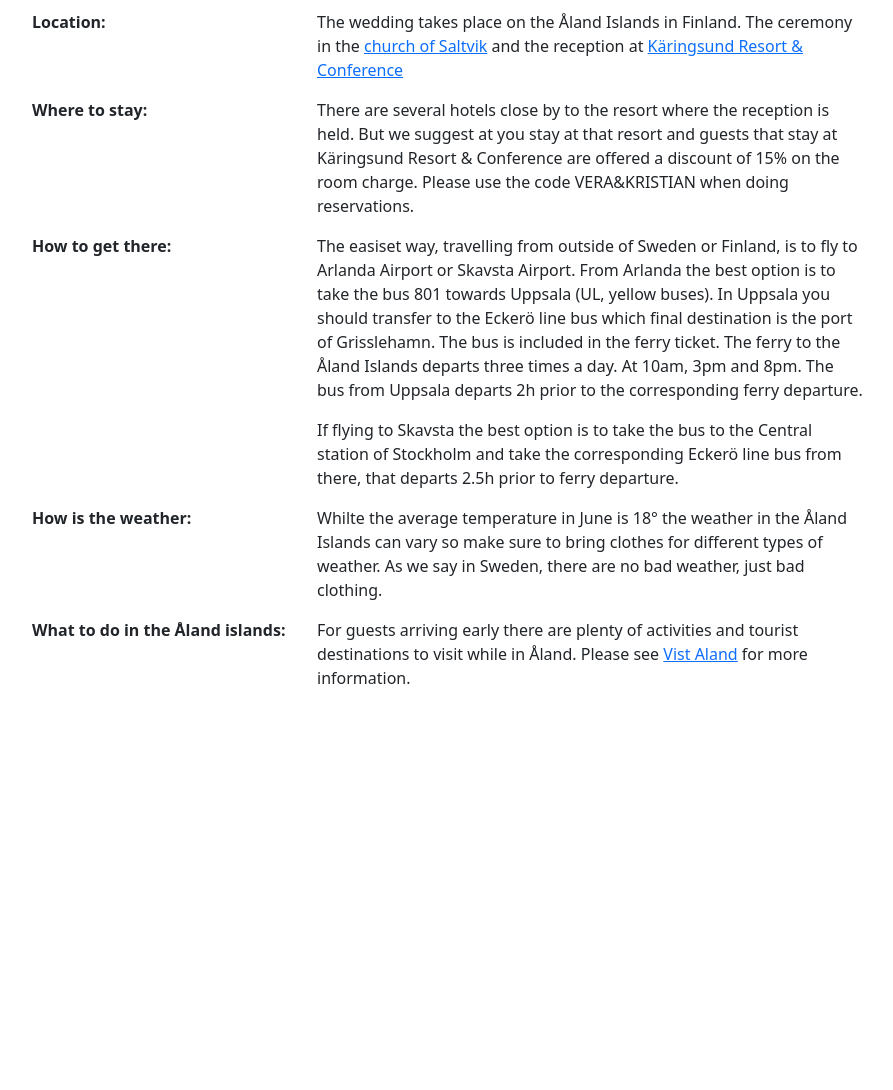
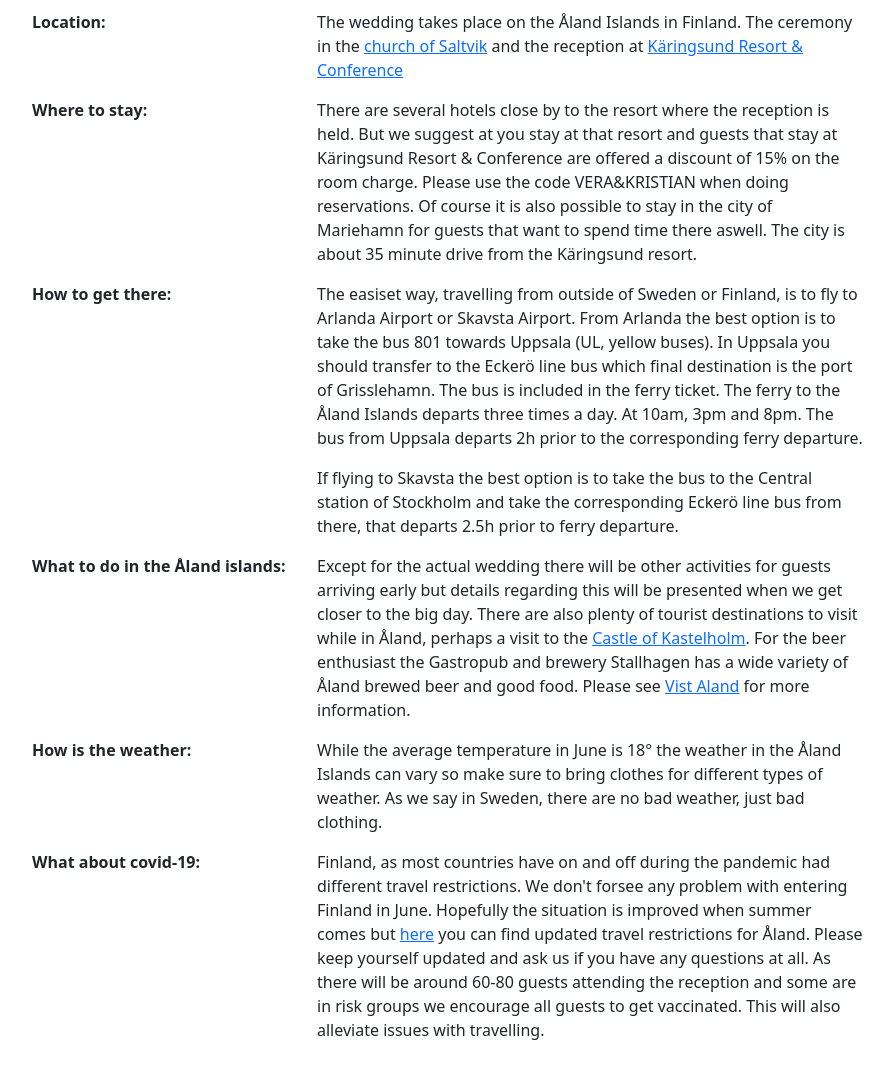
Before and after one commit to jakelamotta/wedding-planner, a Flask app: page /faq in a window 1280 px wide. Shown: the part 504-1594 px from the top of the page, without its empty margins (50-943 px from the left). Before the commit the page ends 1188 px from the top, so only its background shows below. Run offline with Flask 2, Linux system fonts and the light colour scheme; a user stored in the database is signed in; data comes from the database, SQL or seed files in the repository; some libraries are stand-ins or nearby versions.

Commit message:
Minor changes

```diff
--- a/main.py
+++ b/main.py
@@ -20,7 +20,7 @@ def index():
 def osa():
     return render_template("osa.html", user=current_user, guests=getGuests(current_user))
 
-@main.route('/gallery', methods=['GET'])
+@main.route('/our_story', methods=['GET'])
 @login_required
 def gallery():
     return render_template("gallery.html")
--- a/wedding/templates/faq.html
+++ b/wedding/templates/faq.html
@@ -16,7 +16,9 @@
 	</div>
 	<div class="text-start col-md-6 col-md-offset-1">
 		<div>There are several hotels close by to the resort where the reception is held. But we suggest at you stay at that resort and
-			guests that stay at Käringsund Resort & Conference are offered a discount of 15% on the room charge. Please use the code VERA&KRISTIAN when doing reservations.</div>
+			guests that stay at Käringsund Resort & Conference are offered a discount of 15% on the room charge. Please use the code VERA&KRISTIAN when doing reservations.
+		Of course it is also possible to stay in the city of Mariehamn for guests that want to spend time there aswell. The city is
+		about 35 minute drive from the Käringsund resort.</div>
 	</div>
 </div>
 <div class="row mt-3">
@@ -40,20 +42,35 @@
 </div>
 <div class="row mt-3">
 	<div class="text-start col-md-3 col-md-offset-1">
+		<b>What to do in the Åland islands:</b>
+	</div>
+	<div class="text-start col-md-6 col-md-offset-4">
+		<div>Except for the actual wedding there will be other activities for guests arriving early but details regarding
+			this will be presented when we get closer to the big day. There are also plenty of tourist destinations to
+			visit while in Åland, perhaps a visit to the <a href="https://www.museum.ax/vara-museer-och-sevardheter/kastelholms-slott">Castle of Kastelholm</a>.
+			For the beer enthusiast the Gastropub and brewery <a hred="https://www.stallhagen.com/en/">Stallhagen</a> has a wide variety of Åland brewed beer and good food.
+			Please see <a href="https://www.visitaland.com/en/">Vist Aland</a> for more information.</div>
+	</div>
+</div>
+<div class="row mt-3">
+	<div class="text-start col-md-3 col-md-offset-1">
 		<b>How is the weather:</b>
 	</div>
 	<div class="text-start col-md-6 col-md-offset-4">
-		<div>Whilte the average temperature in June is 18° the weather in the Åland Islands can vary so make sure to
+		<div>While the average temperature in June is 18° the weather in the Åland Islands can vary so make sure to
 			bring clothes for different types of weather. As we say in Sweden, there are no bad weather, just bad clothing.</div>
 	</div>
 </div>
 <div class="row mt-3">
 	<div class="text-start col-md-3 col-md-offset-1">
-		<b>What to do in the Åland islands:</b>
+		<b>What about covid-19:</b>
 	</div>
 	<div class="text-start col-md-6 col-md-offset-4">
-		<div>For guests arriving early there are plenty of activities and tourist destinations to visit while in Åland. Please see <a href="
-https://www.visitaland.com/en/">Vist Aland</a> for more information.</div>
+		<div>Finland, as most countries have on and off during the pandemic had different travel restrictions. We don't forsee
+		any problem with entering Finland in June. Hopefully the situation is improved when summer comes but
+			<a href="https://www.visitaland.com/en/good-to-know/corona/">here</a> you can find updated travel restrictions for Åland. Please
+		keep yourself updated and ask us if you have any questions at all. As there will be around 60-80 guests attending the reception
+		and some are in risk groups we encourage all guests to get vaccinated. This will also alleviate issues with travelling.</div>
 	</div>
 </div>
 {% endblock %}
--- a/wedding/templates/gallery.html
+++ b/wedding/templates/gallery.html
@@ -3,7 +3,7 @@
 
 {% block content %}
 <h3 class="display-6 text-muted">
-	About us
+	Our story
 </h3>
 <h3 class="text-muted mt-5">
 	{{gettext('It was 4th of june 2019 when Vera and Kristian’s love story first began, just 2 single thirty-somethings who happened to swipe right.
@@ -26,7 +26,7 @@
 <div class="row">
 	<div class="col-md-6 offset-md-3 mb-4 mt-5 mb-lg-0">
 		<img
-				src="/static/img/gallery5.jpg"
+				src="/static/img/gallery7.jpg"
 				class="shadow-1-strong rounded mb-4"
 				alt="Wintry Mountain Landscape"
 		/>
```
Also changed, not shown: 1 other file.
